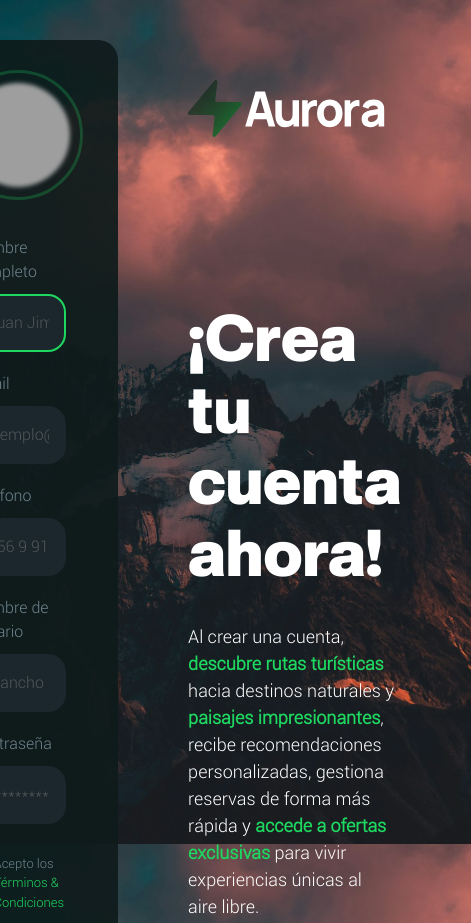
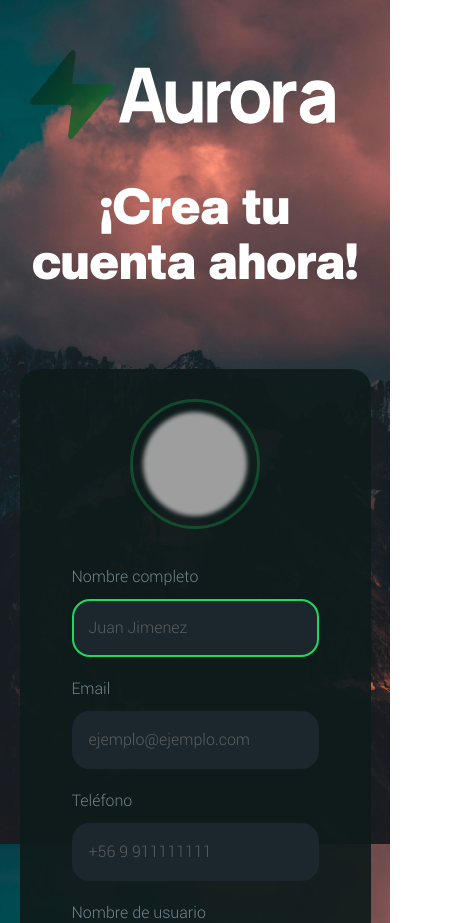
Before and after one commit to mauro-au/validar_formulario, a website: page src/index.html in a window 390 px wide. Shown: the top 923 px of the page, 471 px wide, since content can reach past the window. Drawn offline with Linux system fonts and the light colour scheme; grey boxes are pictures that could not be loaded.

Commit message:
feat: Adaptación de proyecto a responsive
- Además se mueve al final del html el modal que estaba al inicio

```diff
--- a/src/index.html
+++ b/src/index.html
@@ -15,29 +15,6 @@
 </head>
 
 <body>
-  <dialog class="modal" aria-labelledby="modal-title" aria-describedby="modal-desc">
-    <div class="modal__panel">
-      <figure class="modal__illustration" aria-hidden="true"></figure>
-      <article class="modal__body">
-        <header class="modal__header">
-          <button class="modal__close-btn" type="button" aria-label="Cerrar ventana emergente" autofocus>
-            <i class="ti ti-x"></i>
-          </button>
-          <div>
-            <time class="modal__date" datetime="2026-03-16"></time>
-            <h2 id="modal-title">🎉¡Ya eres parte de nuestra comunidad!🎉</h2>
-          </div>
-        </header>
-        <p id="modal-desc">Tu cuenta ha sido creada exitosamente. Puedes comenzar a disfrutar de todos nuestros servicios.</p>
-        <section class="modal__profile"></section>
-        <!-- <h4 class="modal__subtitle">¡Gracias por confiar en nosotros! 💚</h4> -->
-        <footer class="modal__cta">
-          <a href="#">Dashboard <i class="ti ti-arrow-narrow-right-dashed"></i></a>
-        </footer>
-      </article>
-    </div>
-  </dialog>
-
   <main class="register-page">
     <section class="register-page__form">
       <figure class="avatar" aria-label="Avatar de usuario">
@@ -91,7 +68,7 @@
     </section>
 
     <aside class="register-page__info">
-      <img src="assets/img/logo-aurora.svg" width="400" alt="Logo del sitio">
+      <img src="assets/img/logo-aurora.svg" width="350" alt="Logo del sitio">
 
       <section class="promo-message">
         <h1>¡Crea tu cuenta ahora!</h1>
@@ -108,6 +85,29 @@
     </aside>
   </main>
 
+  <dialog class="modal" aria-labelledby="modal-title" aria-describedby="modal-desc">
+    <div class="modal__panel">
+      <figure class="modal__illustration" aria-hidden="true"></figure>
+      <article class="modal__body">
+        <header class="modal__header">
+          <button class="modal__close-btn" type="button" aria-label="Cerrar ventana emergente" autofocus>
+            <i class="ti ti-x"></i>
+          </button>
+          <div>
+            <time class="modal__date" datetime="2026-03-16"></time>
+            <h2 id="modal-title">🎉¡Ya eres parte de nuestra comunidad!🎉</h2>
+          </div>
+        </header>
+        <p id="modal-desc">Tu cuenta ha sido creada exitosamente. Puedes comenzar a disfrutar de todos nuestros servicios.</p>
+        <section class="modal__profile"></section>
+        <!-- <h4 class="modal__subtitle">¡Gracias por confiar en nosotros! 💚</h4> -->
+        <footer class="modal__cta">
+          <a href="#">Dashboard <i class="ti ti-arrow-narrow-right-dashed"></i></a>
+        </footer>
+      </article>
+    </div>
+  </dialog>
+
   <script type="text/javascript" src="index.js"></script>
 </body>
 
--- a/src/style.css
+++ b/src/style.css
@@ -9,7 +9,12 @@
   --color-input: #1b272c;
   --color-white: #fff;
   --color-grey: #838383;
+  --color-error: #f00;
   --secure-sources: sans-serif, serif, system-ui, monospace, cursive, -apple-system, "Segoe UI", arial;
+  --bp-sm: 480px;
+  --bp-md: 768px;
+  --bp-lg: 1024px;
+  --bp-xl: 1280px;
 }
 
 body {
@@ -19,7 +24,7 @@ body {
   background-attachment: fixed;
 }
 
-h1, h2{
+:is(h1, h2){
   font-family: CreatoDisplayBl, var(--secure-sources);
 }
 
@@ -32,24 +37,49 @@ h2 {
 }
 
 .register-page {
-  margin: 40px;
-  display: flex;
+  margin: 40px auto;
   justify-content: center;
-  border-radius: 25px;
+  display: grid;
+  grid-template-columns: 540px 700px;
+  gap: 30px;
+  width: 60%;
+
+  @media (width <= 1280px) {
+    grid-template-columns: 45% 55%;
+    width: 90%;
+  }
+
+  @media (width <= 1024px) {
+    grid-template-columns: 1fr;
+    width: 60%;
+  }
+
+  @media (width <= 768px) {
+    width: 90%;
+  }
 
   .register-page__form {
     background: var(--color-primary);
-    width: 540px;
     border-radius: 20px;
+
+    @media (width <= 1024px) {
+      order: 2;
+    }
   }
 
   .register-page__info {
     display: flex;
     flex-direction: column;
     justify-content: space-between;
-    padding: 40px 70px;
-    width: 700px;
+    padding: 40px;
     color: var(--color-white);
+
+    @media (width <= 1024px) {
+      order: 1;
+      justify-content: initial;
+      align-items: center;
+      padding: 10px;
+    }
   }
 }
 
@@ -96,7 +126,7 @@ form {
       }
 
       input::placeholder {
-        opacity: 0.6;
+        opacity: 0.7;
       }
 
       input:focus {
@@ -104,11 +134,11 @@ form {
       }
 
       .input-error {
-        border: 2px solid red !important;
+        border: 2px solid var(--color-error);
       }
 
       small {
-        color: red;
+        color: var(--color-error);
         position: absolute;
         display: block;
         bottom: -6px;
@@ -120,7 +150,6 @@ form {
       margin-top: 10px;
       margin-bottom: 20px;
       display: flex;
-      align-items: center;
       gap: 10px;
 
       input[type="checkbox"] {
@@ -164,10 +193,21 @@ form {
   h1 {
     line-height: 1.1;
     margin-bottom: 35px;
+
+    @media (width <= 1024px) {
+      text-align: center;
+      margin: 40px 0;
+      font-size: 50px;
+    }
   }
 
-  strong,
-  em {
+  p {
+    @media (width <= 1024px) {
+      display: none;
+    }
+  }
+
+  strong {
     color: var(--color-secondary);
     font-weight: bold;
   }
@@ -176,6 +216,10 @@ form {
     display: flex;
     justify-content: center;
     margin-top: 40px;
+
+    @media (width <= 1024px) {
+      display: none;
+    }
 
     img {
       width: 25px;
```
